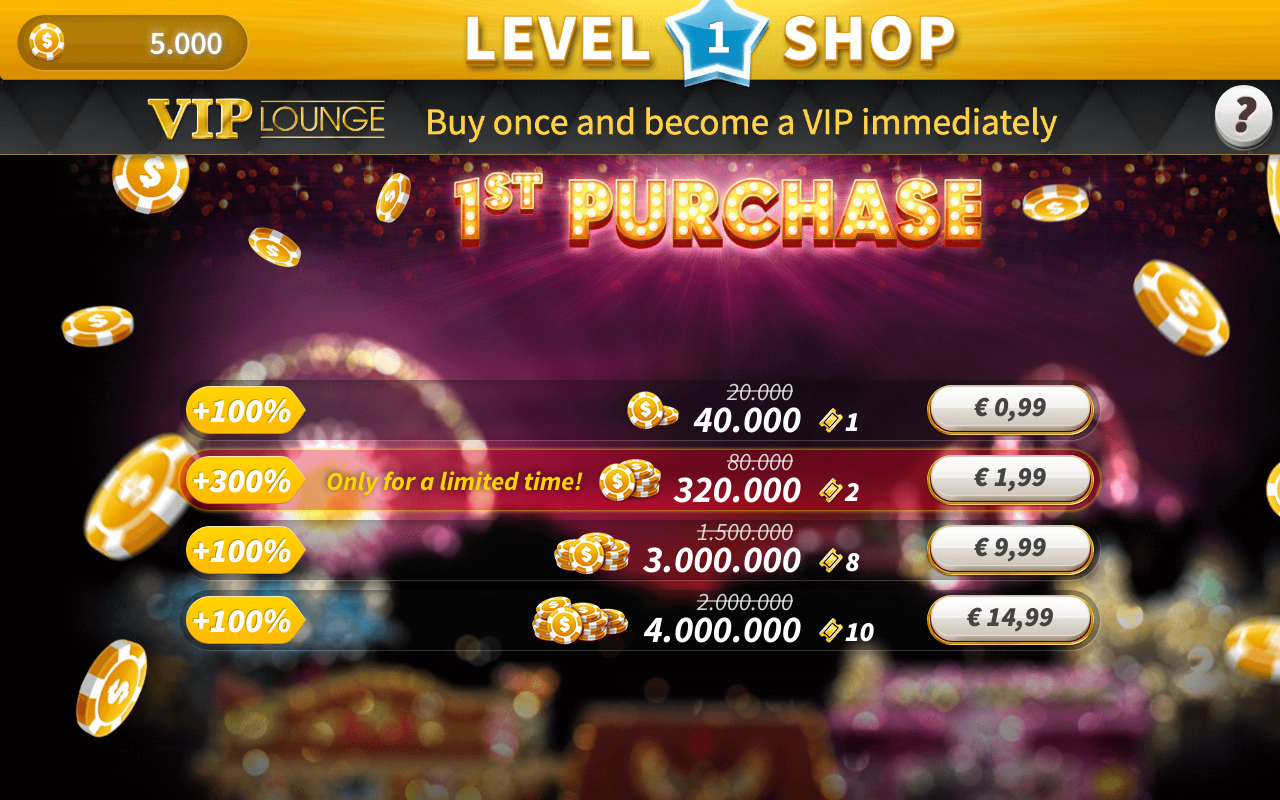
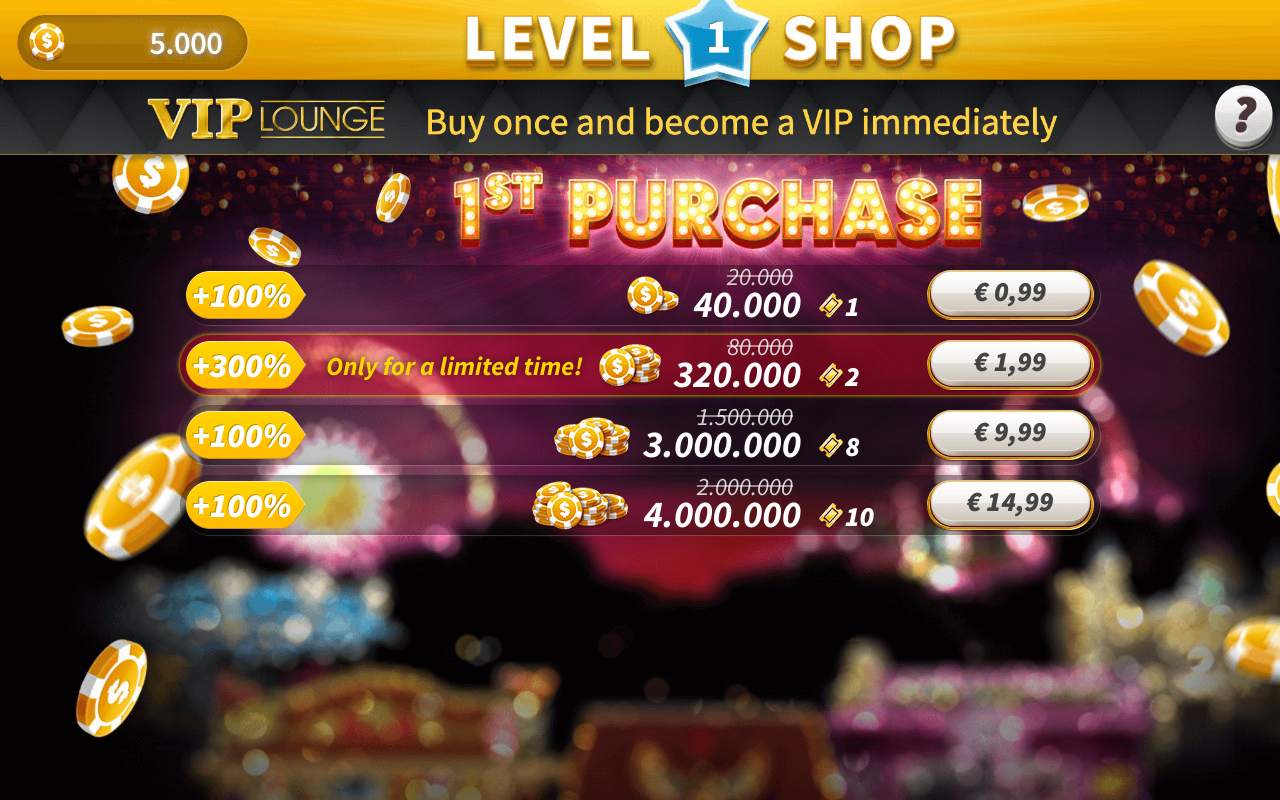
Before and after one commit to dostoyanov/platogo-task, a website built with Vite: page index.html in a window 1280 px wide. Built offline with nearby package versions, Linux system fonts and the light colour scheme.

Commit message:
css update

```diff
--- a/src/assets/sass/main.scss
+++ b/src/assets/sass/main.scss
@@ -7,16 +7,15 @@ body {
 }
 
 .app {
+  display: grid;
   height: 100dvh;
   background-image: url(/img/background.png);
   background-size: cover;
+  place-content: center;
 }
 
 .inner-content {
-  position: relative;
   width: 920px;
-  margin: 0 auto;
-  top: 380px;
 }
 
 .offers-container {
```
